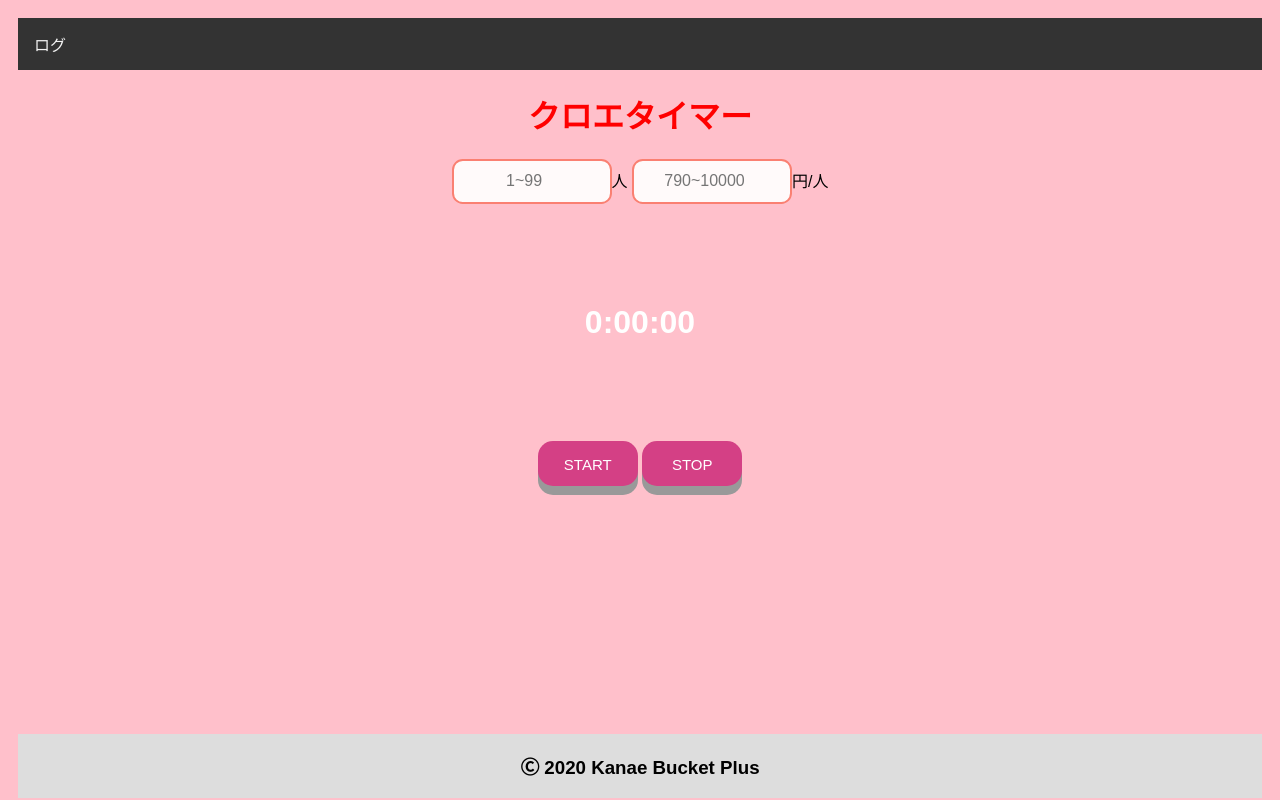
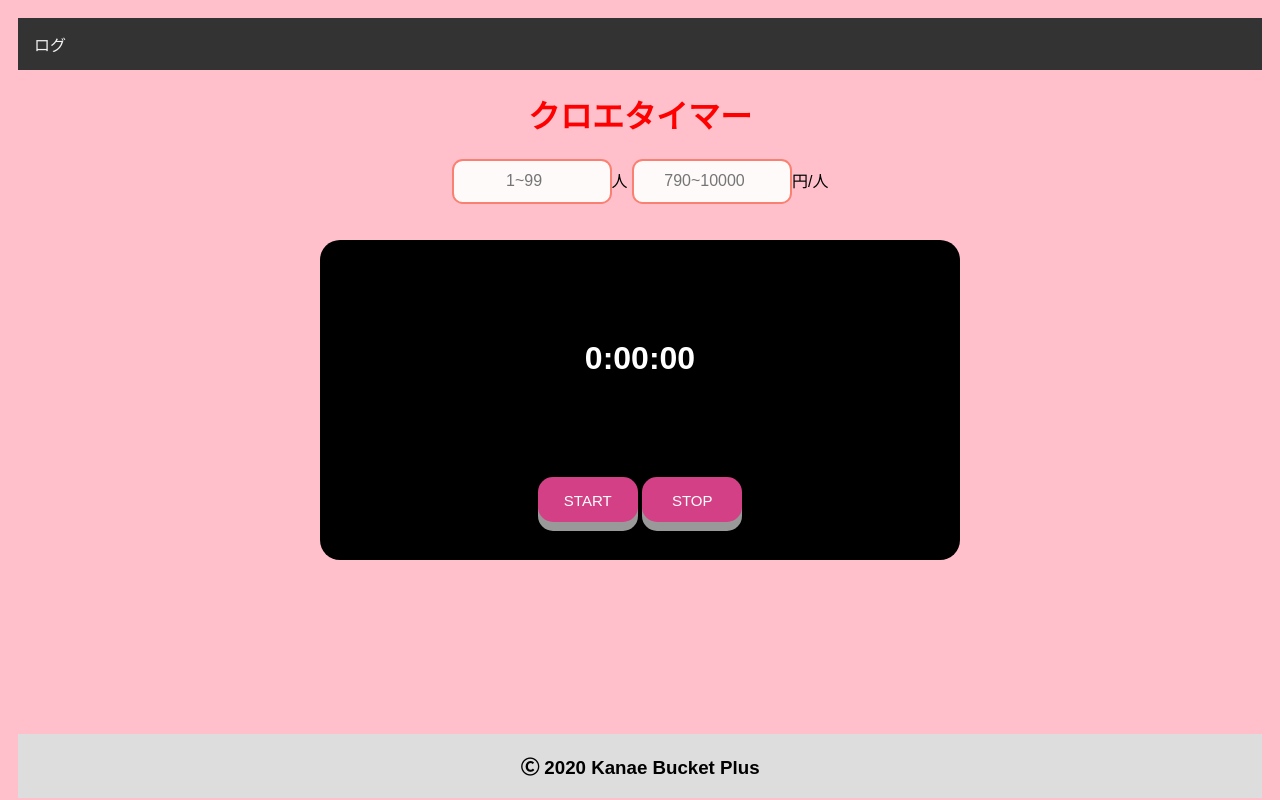
Before and after one commit to zakanwang/GMKRKapp, a PHP site: page / in a window 1280 px wide. Shown: the top 800 px of the page. Run offline with PHP 8.4, Linux system fonts and the light colour scheme.

Commit message:
clock design

```diff
--- a/css/style.css
+++ b/css/style.css
@@ -56,6 +56,22 @@ body, #wrapper{
     font-size: 1em;          /* 文字サイズ */
 }
 
+.clock{
+    text-align: center; /*让div内部文字居中*/
+    background-color: #fff;
+    border-radius: 20px;
+    width: 50%;
+    height: 20em;
+    margin: auto;
+    position: absolute;
+    top: 0;
+    left: 0;
+    right: 0;
+    bottom: 0;
+    background-color: black;
+
+}
+
 h1{
     color: red;
 }
```
